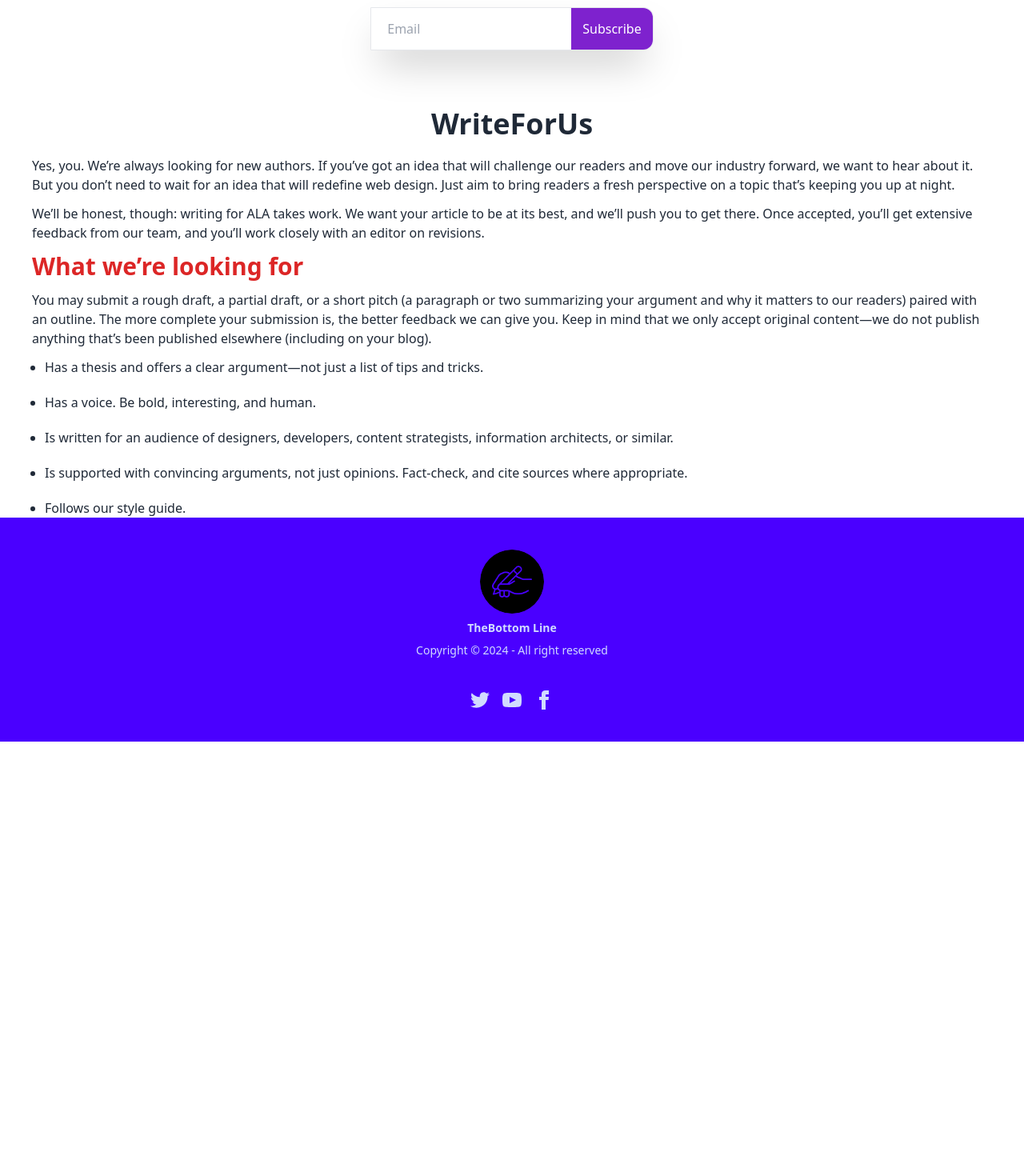
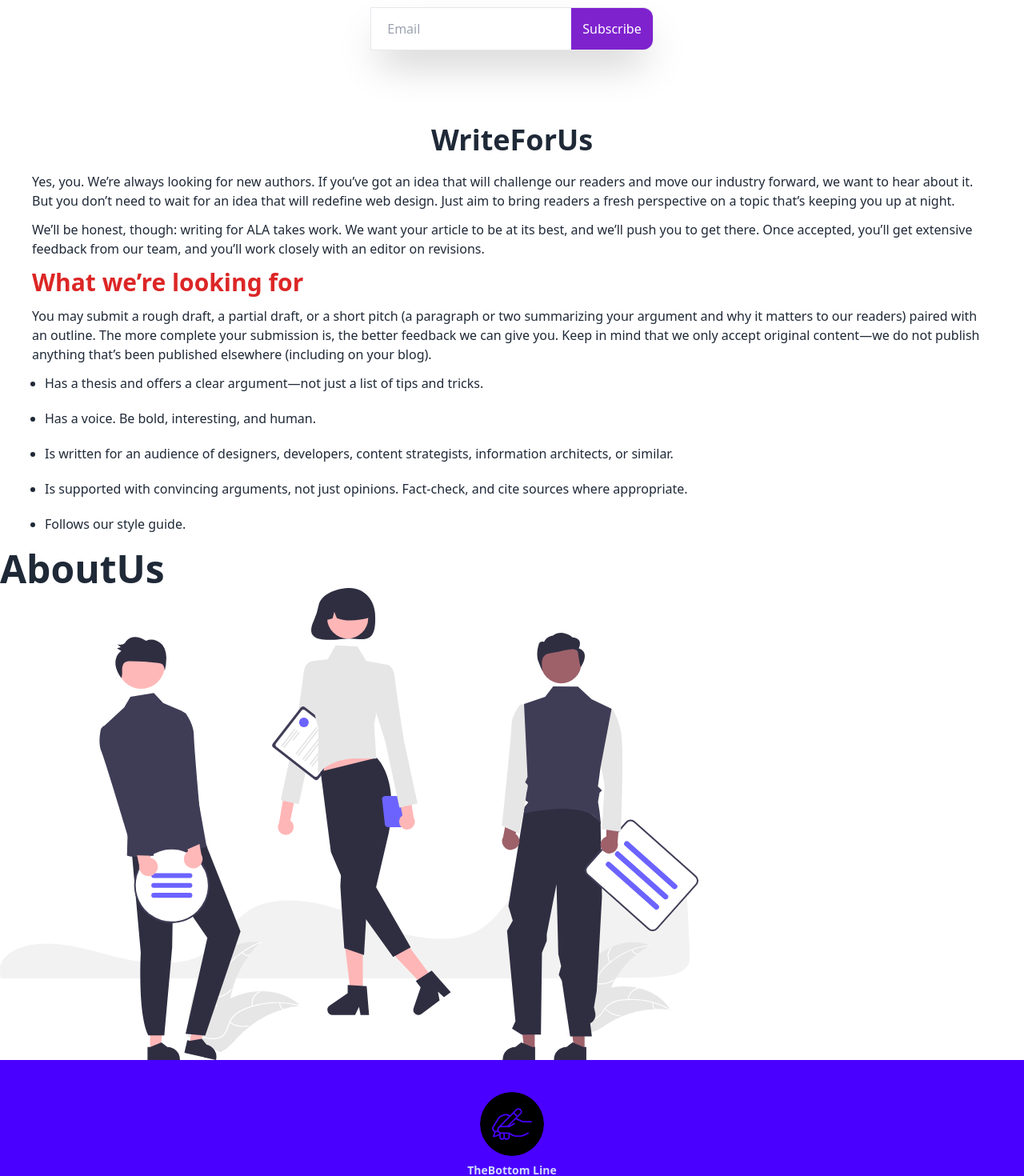
Before and after one commit to rijviislam/the-bottom-line, a React (Vite) app: page / in a window 1280 px wide. Shown: the part 940-2410 px from the top of the page at 80% size. Before the commit the page ends 1867 px from the top, so only its background shows below. Built offline with nearby package versions, Linux system fonts and the light colour scheme; no server answers.

Commit message:
feat: added update button on details page base on a condition

```diff
--- /dev/null
+++ b/src/Components/AboutUs.jsx
@@ -0,0 +1,14 @@
+import About from "../assets/about.svg";
+export default function AboutUs() {
+  return (
+    <div>
+      <div>
+        <h2 className="text-5xl font-extrabold">AboutUs</h2>
+        <p></p>
+      </div>
+      <div>
+        <img src={About} alt="" />
+      </div>
+    </div>
+  );
+}
--- a/src/Components/Topics.jsx
+++ /dev/null
@@ -1,7 +0,0 @@
-export default function Topics() {
-  return (
-    <div className="w-full text-center">
-      <h2 className="text-4xl font-bold">Topics</h2>
-    </div>
-  );
-}
--- a/src/Components/WriteForUs.jsx
+++ b/src/Components/WriteForUs.jsx
@@ -1,6 +1,6 @@
 export default function WriteForUs() {
   return (
-    <div className="w-full text-center">
+    <div className="w-full text-center py-5">
       <h2 className="text-4xl font-bold">WriteForUs</h2>
       <p className="text-start font-medium lg:px-10 lg:mt-5">
         Yes, you. We’re always looking for new authors. If you’ve got an idea
--- a/src/Pages/BlogDetails/BlogDetails.jsx
+++ b/src/Pages/BlogDetails/BlogDetails.jsx
@@ -1,6 +1,6 @@
 import axios from "axios";
 import { useEffect, useState } from "react";
-import { useParams } from "react-router-dom";
+import { Link, useParams } from "react-router-dom";
 import Swal from "sweetalert2";
 import Comment from "../../Components/Comment";
 import useAuth from "../../Hooks/useAuth";
@@ -10,7 +10,7 @@ export default function BlogDetails() {
   const { id } = useParams();
   const [details, setDetails] = useState([]);
   const [comments, setComments] = useState([]);
-  const [loading, setLoading] = useState(false);
+  const [updateBtn, setUpdateBtn] = useState(false);
 
   useEffect(() => {
     const getData = async () => {
@@ -18,11 +18,15 @@ export default function BlogDetails() {
         `${import.meta.env.VITE_API_URL}/allblogs/${id}`
       );
       setDetails(data);
+      if (user?.email === details?.email) {
+        setUpdateBtn(true);
+      }
     };
+
     getData();
-  }, [id]);
+  }, [details?.email, id, user]);
 
-  const { title, image, shortdescription, longshortdescription } = details;
+  const { _id, title, image, shortdescription, longshortdescription } = details;
 
   const handleComment = (e) => {
     e.preventDefault();
@@ -45,13 +49,13 @@ export default function BlogDetails() {
         },
       });
     }
-
     const form = e.target;
     const commenterName = user?.displayName;
     const commenterPhoto = user?.photoURL;
     const comment = form.comment.value;
     const blogId = id;
     const commentData = { comment, commenterName, commenterPhoto, blogId };
+
     fetch(`${import.meta.env.VITE_API_URL}/blogdetails`, {
       method: "POST",
       headers: {
@@ -89,11 +93,12 @@ export default function BlogDetails() {
       const { data } = await axios(
         `${import.meta.env.VITE_API_URL}/blogdetails/${id}`
       );
+      // console.log(data);
       setComments(data);
     };
     getCmntData();
   }, [id]);
-
+  console.log(updateBtn);
   return (
     <div className="flex flex-col gap-5 items-center">
       <h2 className="text-5xl">{title}</h2>
@@ -120,6 +125,16 @@ export default function BlogDetails() {
         <button className="px-1 md:px-4 py-3 text-sm font-medium tracking-wider text-gray-100 uppercase transition-colors duration-300 transform bg-gray-700 rounded-md hover:bg-gray-600 focus:bg-gray-600 focus:outline-none">
           comment
         </button>
+        {updateBtn ? (
+          <>
+            <Link
+              to={`/updateblogpage/${_id}`}
+              className="ml-3 btn btn-primary"
+            >
+              Update
+            </Link>
+          </>
+        ) : null}
       </form>
       <div>
         {comments?.map((comment) => (
--- a/src/Pages/Home/Home.jsx
+++ b/src/Pages/Home/Home.jsx
@@ -1,3 +1,4 @@
+import AboutUs from "../../Components/AboutUs";
 import Hero from "../../Components/Hero";
 import NewsLetter from "../../Components/NewsLetter";
 import RecentBlogs from "../../Components/RecentBlogs";
@@ -10,6 +11,7 @@ export default function Home() {
       <RecentBlogs />
       <NewsLetter />
       <WriteForUs />
+      <AboutUs />
     </>
   );
 }
```
Also changed, not shown: src/assets/about.svg (added). Lines whose indentation alone changed are shown as unchanged.
